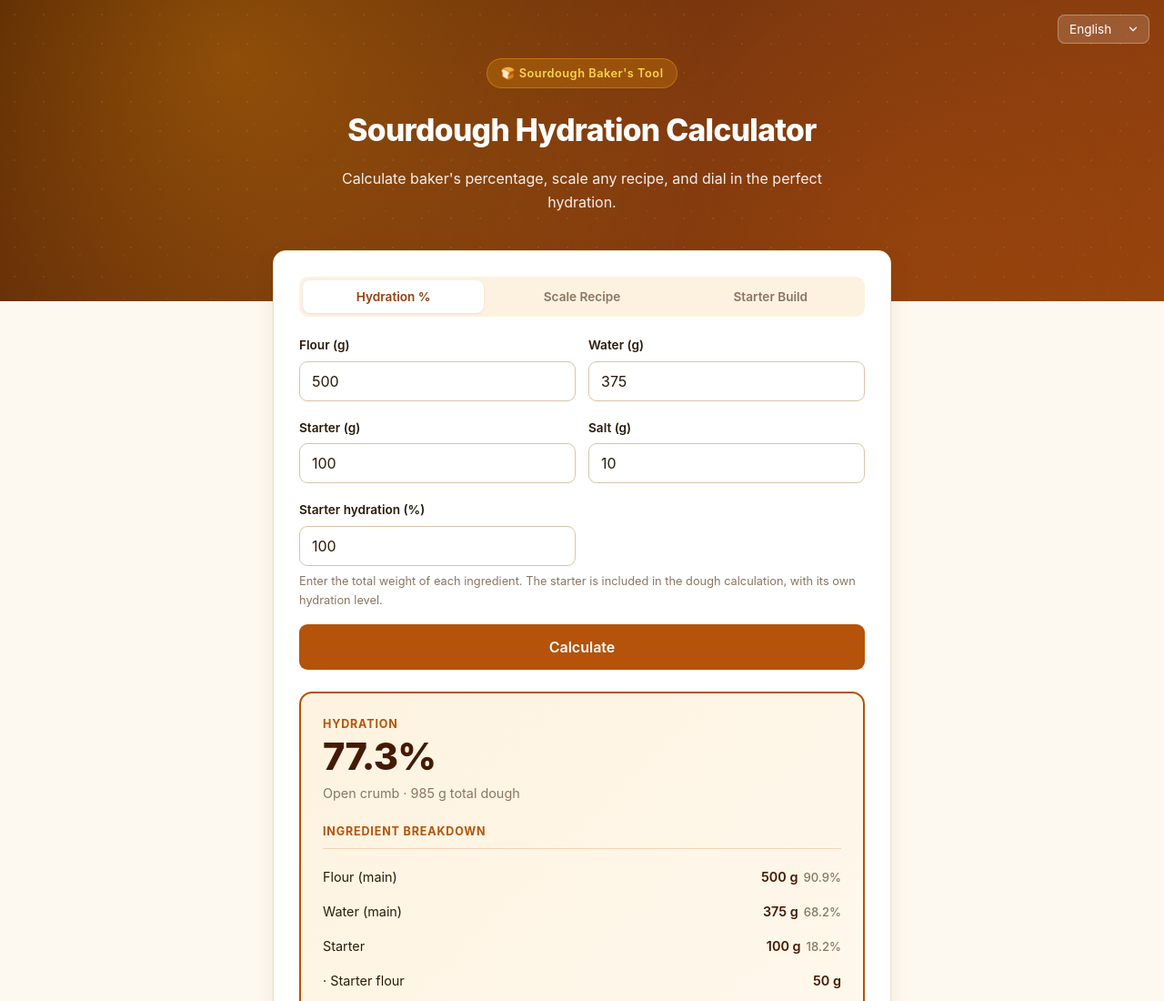
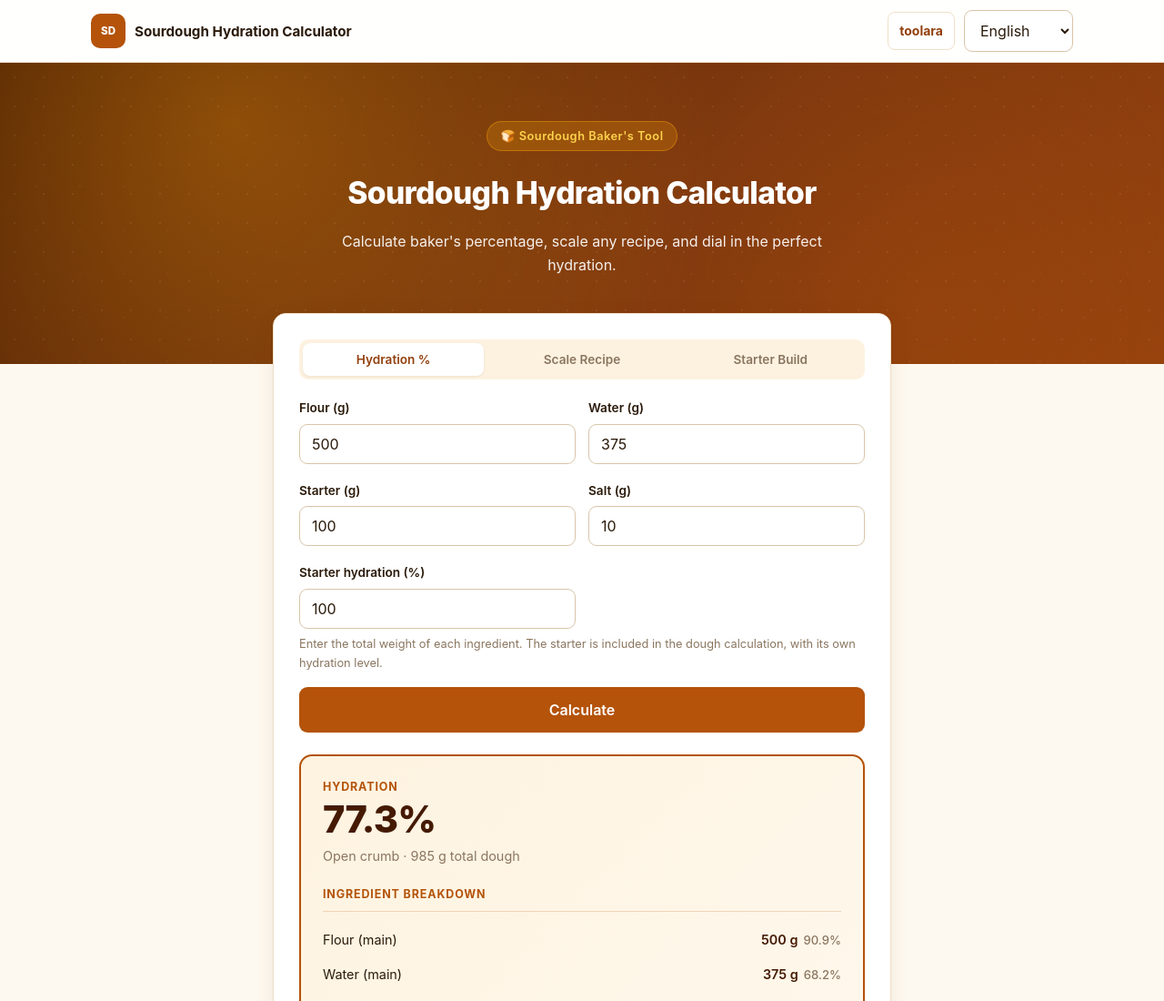
Before and after one commit to lvyafei2026-coder/sourdough-hydration-calculator, a plain HTML site: page index.html in a window 1280 px wide. Shown: the top 1100 px of the page at 91% size. Drawn offline with Linux system fonts and the light colour scheme.

Commit message:
Add Toolara site navigation

```diff
--- a/css/style.css
+++ b/css/style.css
@@ -131,3 +131,19 @@
   .mode-tabs { flex-direction: column; }
   .result-main { font-size: 2.1rem; }
 }
+/* Toolara site navigation */
+.site-header { position: relative; z-index: 10; background: rgba(255,255,255,0.96); border-bottom: 1px solid var(--border, #e2e8f0); }
+.site-header-inner { max-width: 1120px; min-height: 68px; margin: 0 auto; padding: 10px 20px; display: flex; align-items: center; justify-content: space-between; gap: 20px; }
+.site-brand { min-width: 0; display: flex; align-items: center; gap: 10px; color: var(--text, #0f1c2e); text-decoration: none; font-weight: 700; }
+.site-brand-mark { width: 38px; height: 38px; flex: 0 0 38px; display: grid; place-items: center; border-radius: 10px; background: var(--accent, #2563eb); color: #fff; font-size: 0.72rem; font-weight: 800; }
+.site-brand-name { font-size: 0.95rem; line-height: 1.25; }
+.site-nav { display: flex; align-items: center; gap: 10px; }
+.site-nav-link { padding: 8px 12px; border: 1px solid var(--border, #e2e8f0); border-radius: 8px; background: #fff; color: var(--accent-dark, var(--accent, #1d4ed8)); text-decoration: none; white-space: nowrap; font-size: 0.875rem; font-weight: 650; transition: background 0.15s, border-color 0.15s; }
+.site-nav-link:hover { background: var(--bg, #f8fafc); border-color: var(--accent, #2563eb); }
+.site-nav select { width: auto; min-width: 120px; margin: 0; }
+@media (max-width: 560px) {
+  .site-header-inner { min-height: 0; padding: 10px 14px; flex-wrap: wrap; gap: 10px; }
+  .site-brand { flex: 1 1 100%; }
+  .site-nav { width: 100%; justify-content: space-between; gap: 8px; }
+  .site-nav select { min-width: 118px; }
+}
--- a/index.html
+++ b/index.html
@@ -36,14 +36,14 @@
 <link rel="stylesheet" href="/css/style.css">
 </head>
 <body>
+<header class="site-header"><div class="site-header-inner"><a class="site-brand" href="/" aria-label="sourdough-hydration-calculator"><span class="site-brand-mark" aria-hidden="true">SD</span><span class="site-brand-name" data-i18n="title"></span></a><nav class="site-nav" aria-label="Site navigation"><a class="site-nav-link" href="https://toolara.dev/">toolara</a><select id="langSelect" onchange="setLang(this.value)" aria-label="Language">
+      <option value="en">English</option>
+      <option value="zh">简体中文</option>
+    </select></nav></div></header>
+
 
 <header class="hero">
-  <div class="lang-switch">
-    <select id="langSelect" onchange="setLang(this.value)" aria-label="Language">
-      <option value="en">English</option>
-      <option value="zh">简体中文</option>
-    </select>
-  </div>
+
   <div class="hero-inner">
     <div class="hero-badge">🍞 Sourdough Baker's Tool</div>
     <h1 data-i18n="title">Sourdough Hydration Calculator</h1>
```
Also changed, not shown: zh/index.html (+6 -6 lines).
